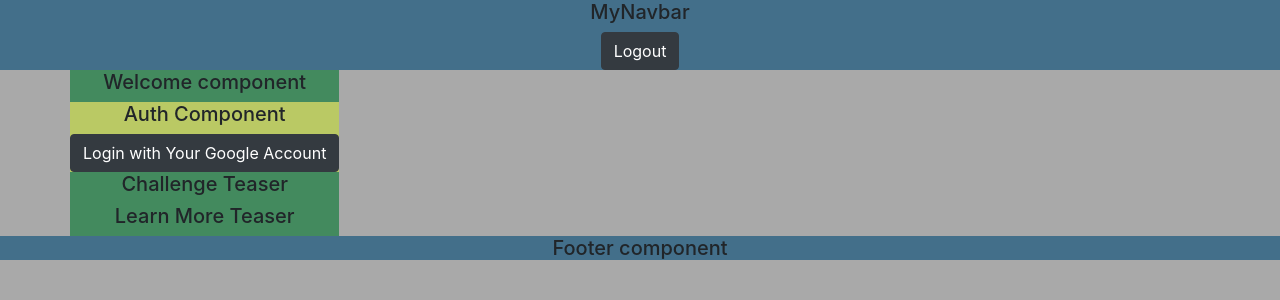
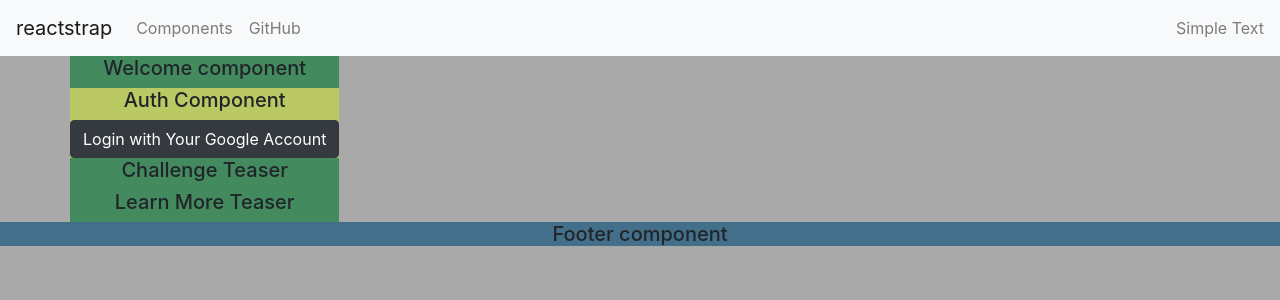
Before and after one commit to ToddSpainhour/trash-tracker, a React (Create React App) app: page /welcome in a window 1280 px wide. Shown: the top 300 px of the page. Built offline with nearby package versions, Linux system fonts and the light colour scheme; no server answers.

Commit message:
basic reactstrap navbar working

```diff
--- a/package.json
+++ b/package.json
@@ -14,7 +14,8 @@
     "react": "^16.13.1",
     "react-dom": "^16.13.1",
     "react-router-dom": "^5.2.0",
-    "react-scripts": "3.4.1"
+    "react-scripts": "3.4.1",
+    "reactstrap": "^8.4.1"
   },
   "scripts": {
     "start": "react-scripts start",
--- a/src/components/shared/MyNavbar/MyNavbar.js
+++ b/src/components/shared/MyNavbar/MyNavbar.js
@@ -1,20 +1,58 @@
 import React from 'react';
+import {
+  Collapse,
+  Navbar,
+  NavbarToggler,
+  NavbarBrand,
+  Nav,
+  NavItem,
+  NavLink,
+  UncontrolledDropdown,
+  DropdownToggle,
+  DropdownMenu,
+  DropdownItem,
+  NavbarText,
+} from 'reactstrap';
 import firebase from 'firebase/app';
 import 'firebase/auth';
 
 import './MyNavbar.scss';
 
 class MyNavbar extends React.Component {
+  state = {
+    isOpen: false,
+  }
+
   logMeOut = (e) => {
     e.preventDefault();
     firebase.auth().signOut();
   }
 
+  toggle = () => {
+    this.setState({ isOpen: !this.state.isOpen });
+  }
+
   render() {
+    const { isOpen } = this.state;
     return (
       <div className="MyNavbar">
-        <h5>MyNavbar</h5>
-        <button className="btn btn-dark" onClick={this.logMeOut}>Logout</button>
+        {/* <h5>MyNavbar</h5> */}
+        {/* <button className="btn btn-dark" onClick={this.logMeOut}>Logout</button> */}
+        <Navbar color="light" light expand="md">
+        <NavbarBrand href="/">reactstrap</NavbarBrand>
+        <NavbarToggler onClick={this.toggle} />
+        <Collapse isOpen={isOpen} navbar>
+          <Nav className="mr-auto" navbar>
+            <NavItem>
+              <NavLink href="/components/">Components</NavLink>
+            </NavItem>
+            <NavItem>
+              <NavLink href="https://github.com/reactstrap/reactstrap">GitHub</NavLink>
+            </NavItem>
+          </Nav>
+          <NavbarText>Simple Text</NavbarText>
+        </Collapse>
+      </Navbar>
       </div>
     );
   }
```
Also changed, not shown: 1 other file (tests, documents, lock files or other folders).
